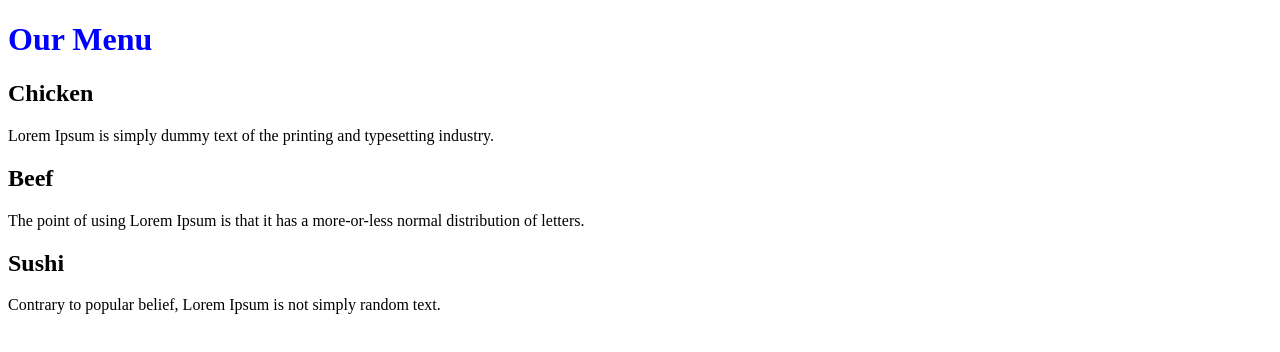
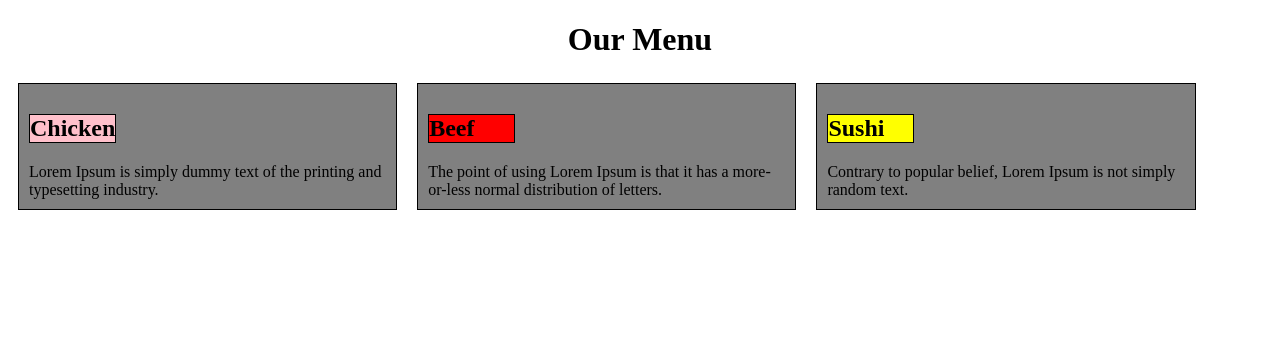
Before and after one commit to Dolapo27/coursera-tesst, a plain HTML site: page assignmentweek2/index.html in a window 1280 px wide. Drawn offline with Linux system fonts and the light colour scheme.

Commit message:
Update styles.css

```diff
--- a/assignmentweek2/styles.css
+++ b/assignmentweek2/styles.css
@@ -1,6 +1,99 @@
-h1{
-    color: blue;
+ h1{
+    text-align: center;
+    margin-bottom: 15px;
+  }
+
+  *{
+    box-sizing:border-box;
+  }
+
+  section{background-color:grey;
+
+    padding:10px;
+    border:1px solid black;
+    margin:10px;
+
+  }
+
+ .chicken{
+      border:1px solid black;
+      background-color:pink;
+      width: 87px;
+
+  }
+
+  .beef{
+    border:1px solid black;
+      background-color: red;
+      width: 87px;
 }
-p{
-    color: brown;
+
+.sushi{
+    border:1px solid black;
+      background-color:yellow;
+      width: 87px;
 }
+
+
+
+
+
+ /************************** for desktop view **********************************/
+ @media (min-width:992px){
+    #section1{
+        width: 30%;
+        float: left;
+    }
+
+    #section2{
+        width:30%;
+        float: left;
+    }
+
+    #section3{
+      width:30%;
+      float: left;
+
+    }
+}
+
+
+
+  /************************** for tablet view**********************************/
+  @media (min-width:768px) and (max-width:991px){
+    #section1{
+        width: 30%;
+        float: left;
+    }
+
+    #section2{
+        width:30%;
+        float: left;
+
+    }
+    #section3{
+        width: 80%;
+        clear: left;
+    }
+}
+
+
+/************************** for mobile view **********************************/
+
+@media (max-width:767px){
+    #section1{
+        width: 50%;
+
+    }
+
+    #section2{
+        width:50%;
+
+    }
+
+    #section3{
+      width:50%;
+
+
+    }
+}
```
